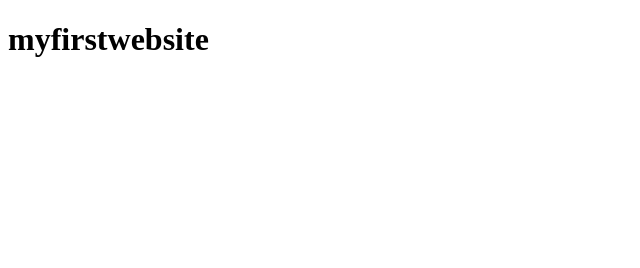
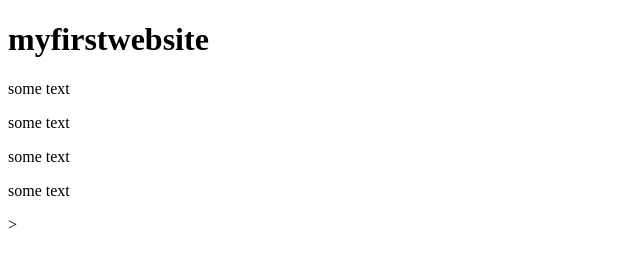
Before and after one commit to ZoeLaflamme/first-website, a plain HTML site: page index.html in a window 1280 px wide. Shown: the whole page, without its empty margins (0-640 px from the left). Drawn offline with Linux system fonts and the light colour scheme.

Commit message:
Update content on home page

```diff
--- a/index.html
+++ b/index.html
@@ -8,5 +8,9 @@
 </head>
 <body>
 <h1>myfirstwebsite</h1>
+<p>some text</p>
+<p>some text</p>
+<p>some text</p>
+<p>some text</p>
 </body>
-</html>
+</html>>
```
